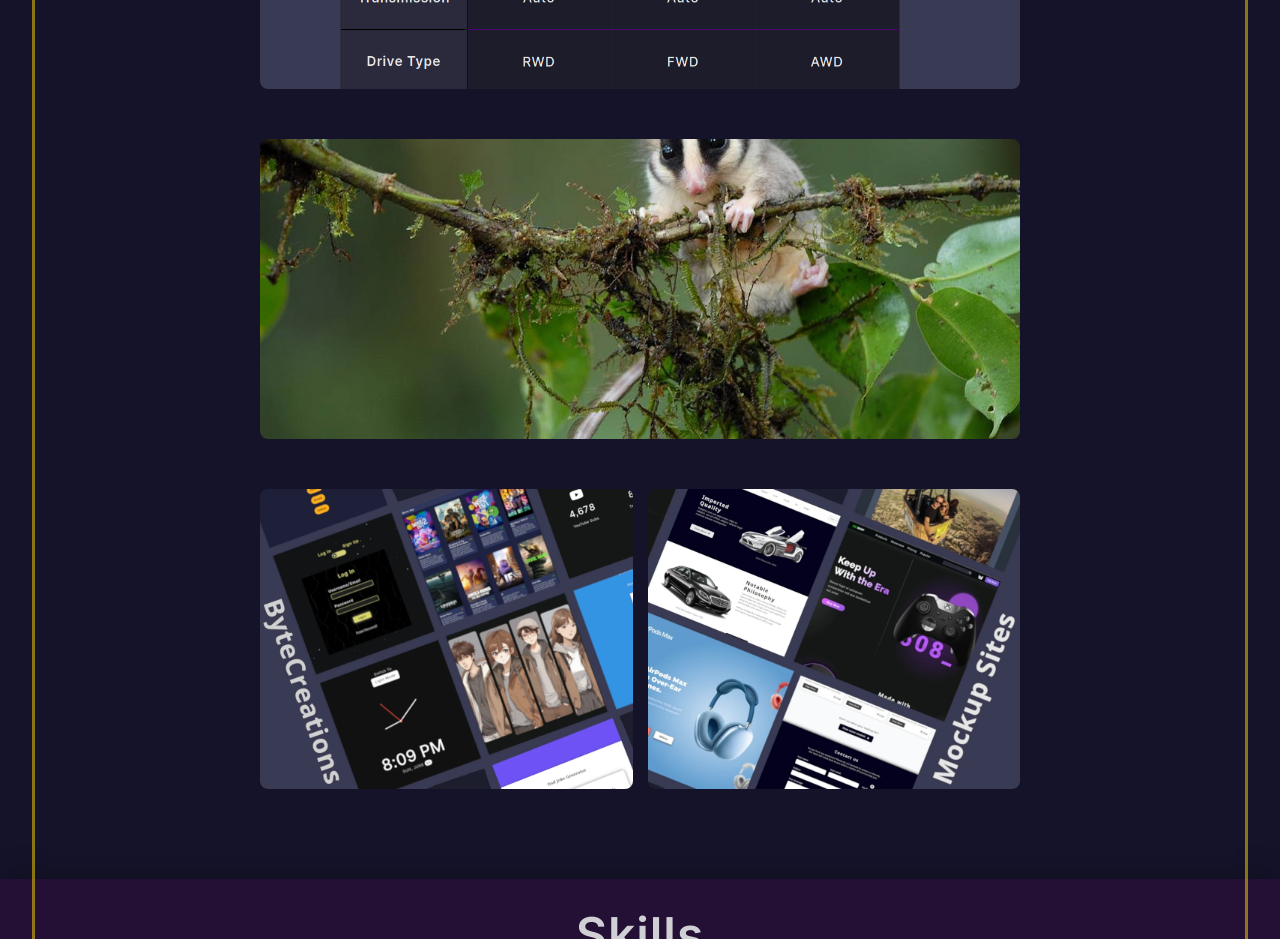
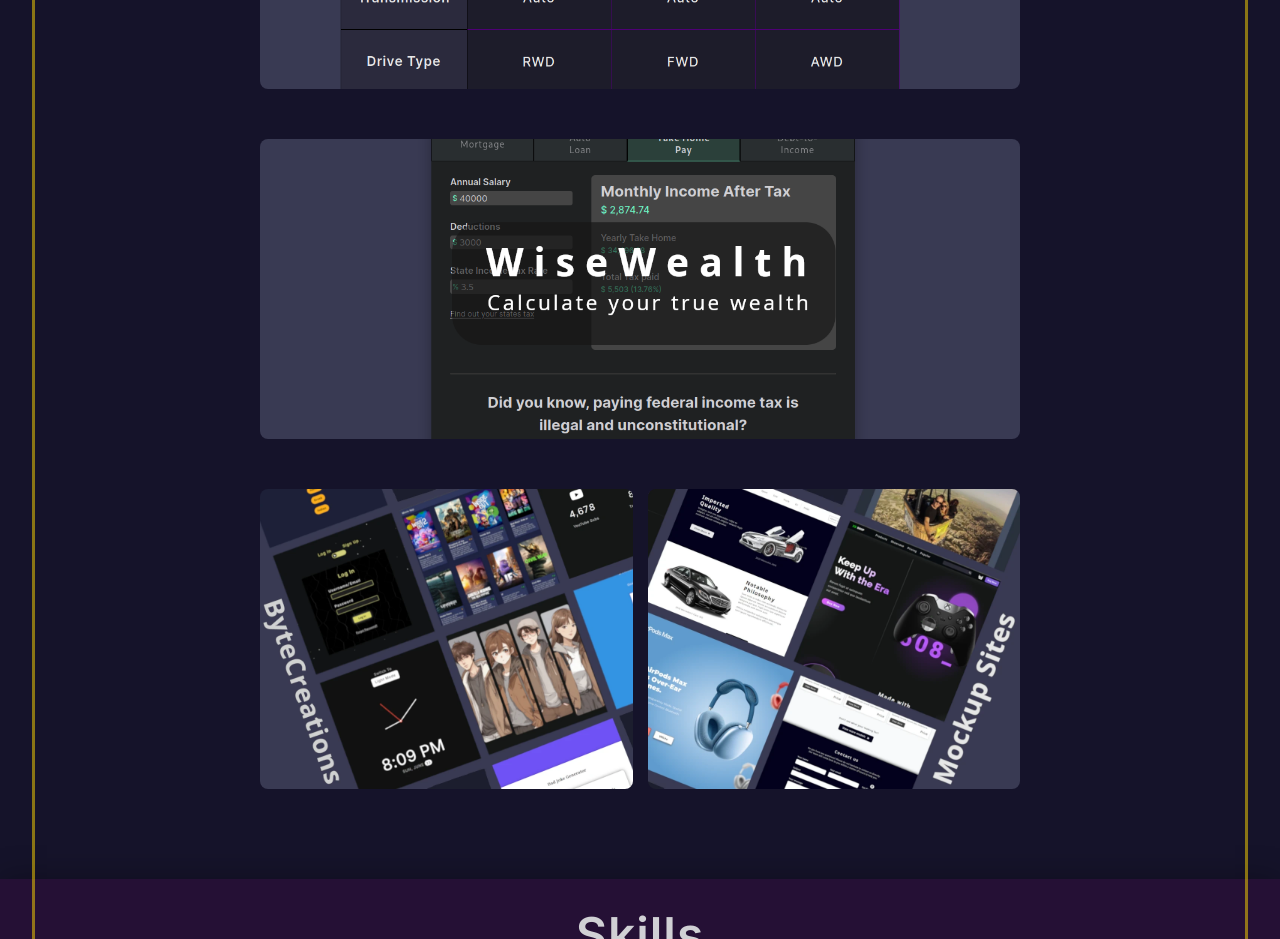
Before and after one commit to Corvus-JSDev/CorvusPortfolio, a React (Vite) app: page / in a window 1280 px wide. Shown: the part 1360-2299 px from the top of the page. Built offline with nearby package versions, Linux system fonts and the light colour scheme.

Commit message:
added wiseWealth thumbnail

```diff
--- a/src/shared/components/Projects-Section/projects.jsx
+++ b/src/shared/components/Projects-Section/projects.jsx
@@ -56,7 +56,7 @@ export default function ProjectsSection() {
 				<div className={style.forthProjects}>
 					<ProjectContainer
 						live={true}
-						thumbnail="FillerImg.png"
+						thumbnail="/project-thumbnails/WiseWealthImg.png"
 						techUsed1="vite.png"
 						techUsed2="react-logo.png"
 						techUsed3="tailwind.png"
```
Also changed, not shown: public/project-thumbnails/WiseWealthImg.png (added).
